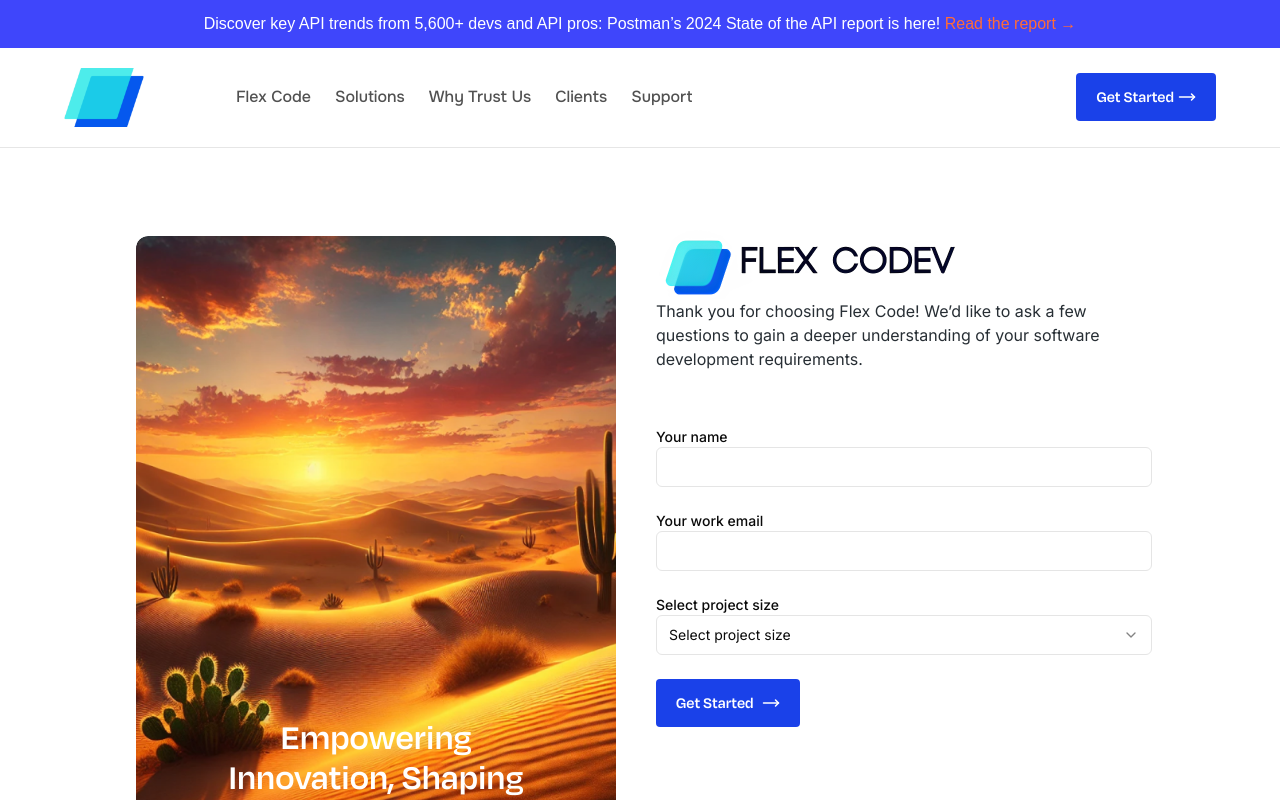
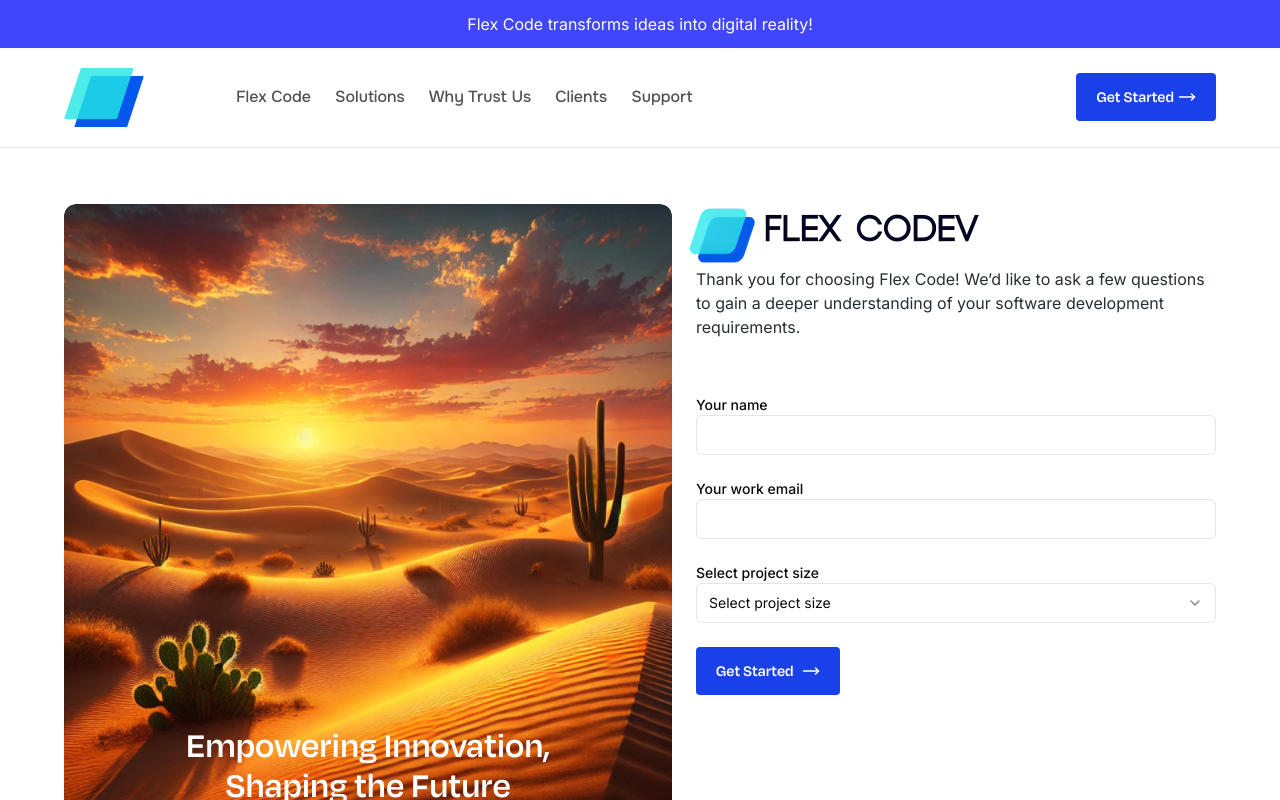
Before and after one commit to SrFreitass/flex-code, a Next.js app: page /get-started in a window 1280 px wide. Shown: the top 800 px of the page. Built offline with nearby package versions, Linux system fonts and the light colour scheme.

Commit message:
ref: minor changes (details)

```diff
--- a/app/components/Benefit.tsx
+++ b/app/components/Benefit.tsx
@@ -11,7 +11,7 @@ type BenefitProps = {
 export const Benefit: FC<BenefitProps> = ({ title, titleBorder, description, icon }) => {
   return (
     <div className="px-6">
-      <div className={`flex items-center gap-1  border-[#20262A1F] pl-6 ${titleBorder ? 'border-x' : ''} max-lg:border-transparent`}>
+      <div className={`flex items-center gap-1  border-[#20262A1F] pl-6 ${titleBorder ? 'border-r' : ''} max-lg:border-transparent`}>
         <Image src={icon} alt="" width={20} height={20}/>
         <h3 className="font-degular font-medium text-xl">{title}</h3>
       </div>
--- a/app/components/Header.tsx
+++ b/app/components/Header.tsx
@@ -8,17 +8,17 @@ import { Button } from "../../components/ui/button";
 export const Header = () => {
   return (
     <>
-      <div className="bg-header-blue">
+      <div className="bg-header-blue font-inter">
         <p className="p-3 text-center max-[900px]:hidden text-white">
-          Discover key API trends from 5,600+ devs and API pros: Postman’s 2024 State of the API report is here!
+          Flex Code transforms ideas into digital reality!
           {' '}
-          <span className="text-[#FF6C37]">Read the report →</span>
+          {/* <span className="text-[#FF6C37]">Read the report →</span> */}
         </p>
         <div className="p-3 text-white min-[900px]:hidden overflow-hidden whitespace-nowrap">
           <div className="inline-block animate-marquee">
-            Discover key API trends from 5,600+ devs and API pros: Postman’s 2024 State of the API report is here!
+            Flex Code transforms ideas into digital reality!
             {' '}
-            <span className="text-[#FF6C37]">Read the report →</span>
+            {/* <span className="text-[#FF6C37]">Read the report →</span> */}
           </div>
         </div>
       </div>
--- a/app/components/InfoCards.tsx
+++ b/app/components/InfoCards.tsx
@@ -3,9 +3,9 @@ import Image from "next/image"
 export const InfoCards = () => {
   return (
     <div className="flex flex-col gap-8 mt-24 max-lg:hidden">
-      <div className="flex justify-between">
+      <div className="flex justify-evenly gap-8">
         <div className="bg-info-card p-6 rounded-[20px] w-64">
-          <h2 className="text-[5.25rem] font-degular">230+</h2>
+          <h2 className="text-6xl font-degular">230+</h2>
           <p className="text-description font-inter">
           some big companies that we work with, and trust us very much
           </p>
@@ -14,10 +14,10 @@ export const InfoCards = () => {
           </div>
         </div>
 
-        <Image src="/info-card-img.png" alt="" width={300} height={300} unoptimized/>
+        <Image src="/info-card-img.png" alt="" width={250} height={250} unoptimized/>
       </div>
 
-        <div className="bg-info-card p-8 rounded-[20px] w-[36rem]">
+        <div className="bg-info-card p-8 rounded-[20px] ">
           <p className="font-degular">Have your website ready</p>
           <h2 className="font-degular text-[2rem] max-w-96">
             Drive more traffic and product sales
--- a/app/components/Presentation.tsx
+++ b/app/components/Presentation.tsx
@@ -12,6 +12,7 @@ import { InfoCards } from './InfoCards';
 export const Presentation = () => {
   return (
     <section>
+      {/* <DotPattern className='-z-10 ' width={48} height={48}/> */}
       <motion.div className="flex justify-between w-full"
         initial="hidden"
         animate="visible"
@@ -48,7 +49,7 @@ export const Presentation = () => {
                 <MoveRight size={18}/>
               </Button>
             </Link>
-            <p className="underline text-title max-md:hidden">Nossas vantagens</p>
+            <p className="underline text-title max-md:hidden">Our advantages</p>
           </div>
 
           <Clients/>
--- a/app/components/WhyChooseUs.tsx
+++ b/app/components/WhyChooseUs.tsx
@@ -43,7 +43,7 @@ export const WhyChooseUs = () => {
       <div className="mt-20 grid grid-cols-3 gap-10 justify-center max-lg:grid-cols-why-choose max-sm:grid-cols-why-choose-sm">
         {
           benefits.map((benefit, i) => (
-            <Benefit key={i} {...benefit} titleBorder={i === 0 || i === 3}/>
+            <Benefit key={i} {...benefit} titleBorder={i === 1 || i === 4 || i === 0 || i === 3}/>
           ))
         }
       </div>
--- a/app/get-started/components/Carousel.tsx
+++ b/app/get-started/components/Carousel.tsx
@@ -39,7 +39,7 @@ export const Carousel = () => {
                 spaceBetween={50}
                 slidesPerView={1}
                 autoplay={{ delay: 5000 }}
-                className="w-[30rem] h-[40rem] rounded-xl"
+                className="w-[38rem] h-[40rem] rounded-xl"
             >
                 {slides.map((slide, i) => (
                     <SwiperSlide key={i} className={`flex items-center justify-center`}>
--- a/app/get-started/components/Form.tsx
+++ b/app/get-started/components/Form.tsx
@@ -6,12 +6,12 @@ import Image from "next/image"
 
 export const Form = () => {
     return(
-        <form className="flex flex-col gap-14 w-1/2 max-lg:w-full">
+        <form className="flex flex-col gap-14 w-1/2  max-lg:w-full">
             <div className="flex flex-col max-lg:items-center">
                 <Image src="/logo/flex-code-max.png" alt="Logo" width={349} height={87}/>
-                <p className="text-title font-inter">Thank you for choosing Flex Code! We’d like to ask a few questions to gain a deeper understanding of your software development requirements.</p>
+                <p className="text-title font-inter pl-4">Thank you for choosing Flex Code! We’d like to ask a few questions to gain a deeper understanding of your software development requirements.</p>
             </div>
-            <div className="flex flex-col items-start gap-6 w-full">
+            <div className="flex flex-col items-start gap-6 w-full pl-4">
 
                 <Input label="Your name" required />
                 <Input label="Your work email" type="email" required/>
--- a/app/get-started/page.tsx
+++ b/app/get-started/page.tsx
@@ -6,7 +6,7 @@ import { Form } from "./components/Form";
 
 const GetStartedPage = () => {
     return (
-        <main className="max-w-6xl m-auto p-16 flex gap-8 max-[1250px]:px-8 max-sm:px-4">
+        <main className="max-w-[1440px] m-auto p-8 px-16 gap-10 flex max-[1250px]:px-8 max-sm:px-4">
             <Carousel/>
             <Form/>
         </main>
--- a/app/page.tsx
+++ b/app/page.tsx
@@ -11,7 +11,7 @@ import { Workflow } from './components/Workflow';
 export default function Home() {
   return (
     <>
-    <div className="max-w-[1440px] m-auto px-16 max-[1250px]:px-8 max-sm:px-4">
+    <div className="max-w-[1440px] m-auto px-16 -mt-12 max-[1250px]:px-8 max-sm:px-4">
       <Presentation />
       <AboutMore/>
       <WhyChooseUs />
--- a/components/ui/scroll-based-velocity.tsx
+++ b/components/ui/scroll-based-velocity.tsx
@@ -97,7 +97,7 @@ export function VelocityScroll({
         <motion.div className={cn("inline-block", className)} style={{ x }}>
           {Array.from({ length: repetitions }).map((_, i) => (
             <span key={i} ref={i === 0 ? textRef : null}>
-              {children}{' '}{' '}<span className="text-lg relative bottom-3 right-4">█</span>
+              {children}<span className="text-lg relative bottom-3 right-4">ㅤㅤ█</span>
             </span>
           ))}
         </motion.div>
```
Also changed, not shown: 1 other file (tests, documents, lock files or other folders). Lines whose indentation alone changed are shown as unchanged.
